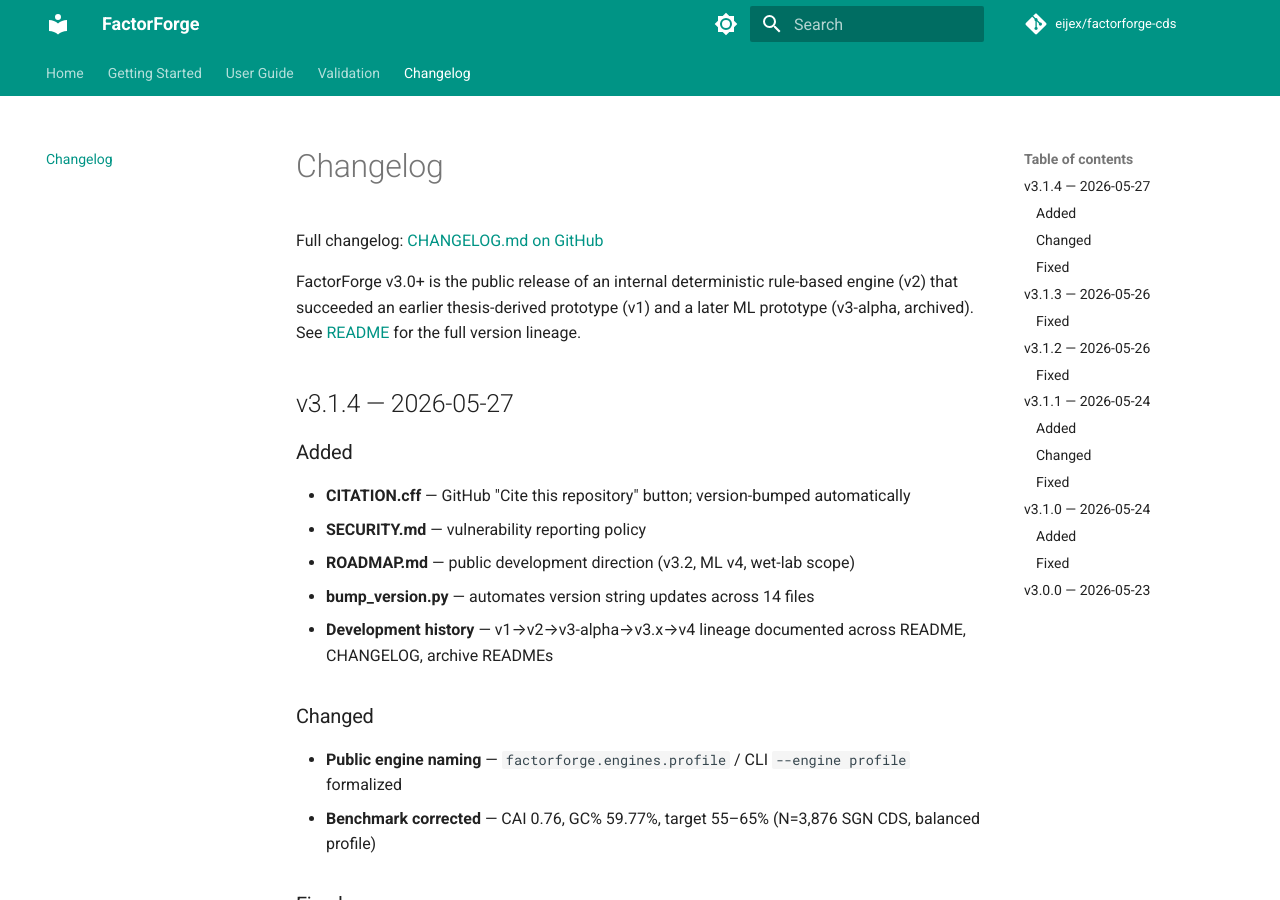
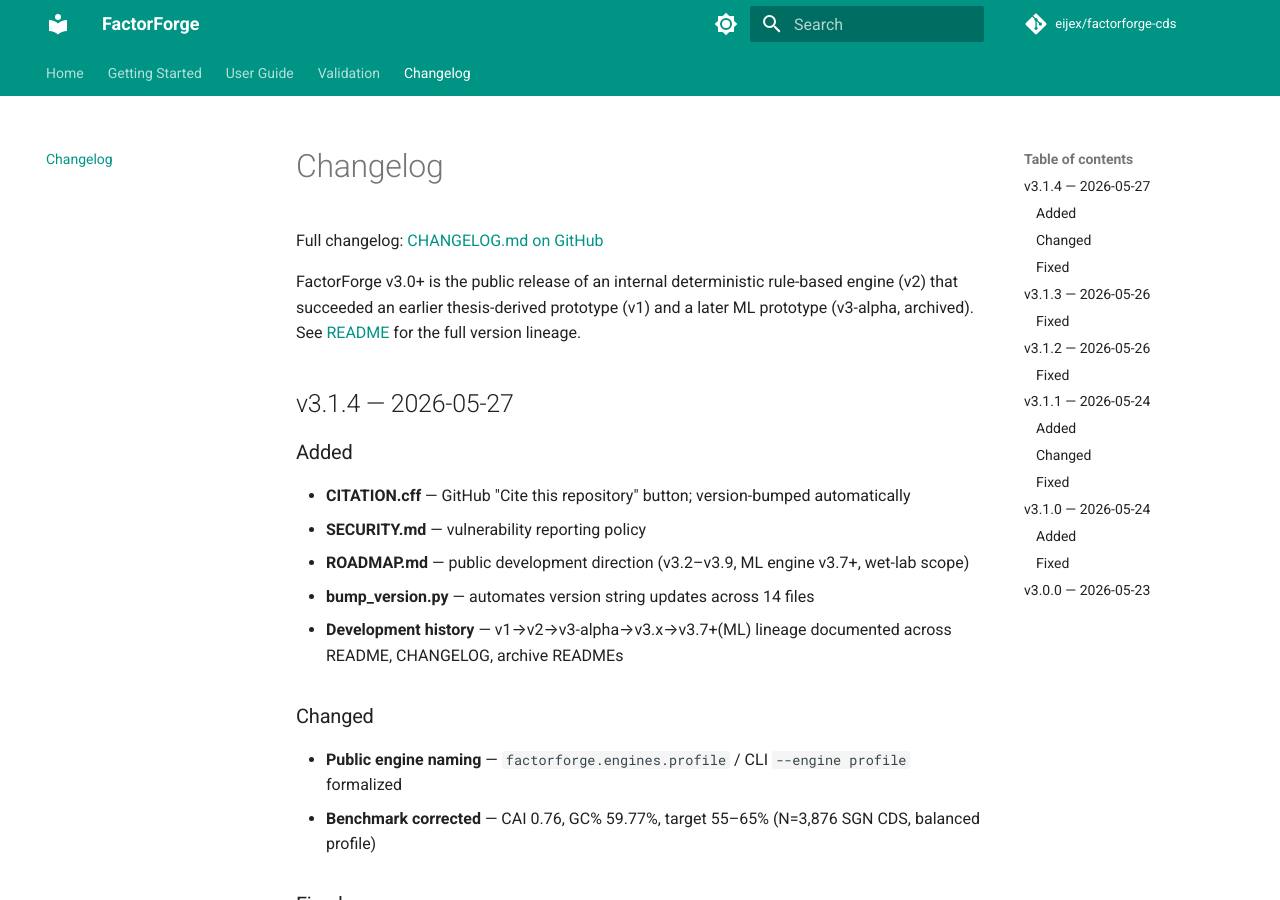
Before and after one commit to eijex/factorforge-cds, an MkDocs documentation site: the page built from docs/changelog.md, in a window 1280 px wide and 900 px high. Built offline with MkDocs 1.6.1 and Material for MkDocs 9.7.7, drawn with Linux system fonts in a browser that asks for light colours; comment, search, counter and statistics services are not loaded.

Commit message:
docs: replace v4 ML label with v3.7+ across user-facing files

```diff
--- a/docs/changelog.md
+++ b/docs/changelog.md
@@ -9,9 +9,9 @@
 ### Added
 - **CITATION.cff** — GitHub "Cite this repository" button; version-bumped automatically
 - **SECURITY.md** — vulnerability reporting policy
-- **ROADMAP.md** — public development direction (v3.2, ML v4, wet-lab scope)
+- **ROADMAP.md** — public development direction (v3.2–v3.9, ML engine v3.7+, wet-lab scope)
 - **bump_version.py** — automates version string updates across 14 files
-- **Development history** — v1→v2→v3-alpha→v3.x→v4 lineage documented across README, CHANGELOG, archive READMEs
+- **Development history** — v1→v2→v3-alpha→v3.x→v3.7+(ML) lineage documented across README, CHANGELOG, archive READMEs
 
 ### Changed
 - **Public engine naming** — `factorforge.engines.profile` / CLI `--engine profile` formalized
```
Also changed, not shown: CHANGELOG.md (+1 -1 lines), 1 other file.
